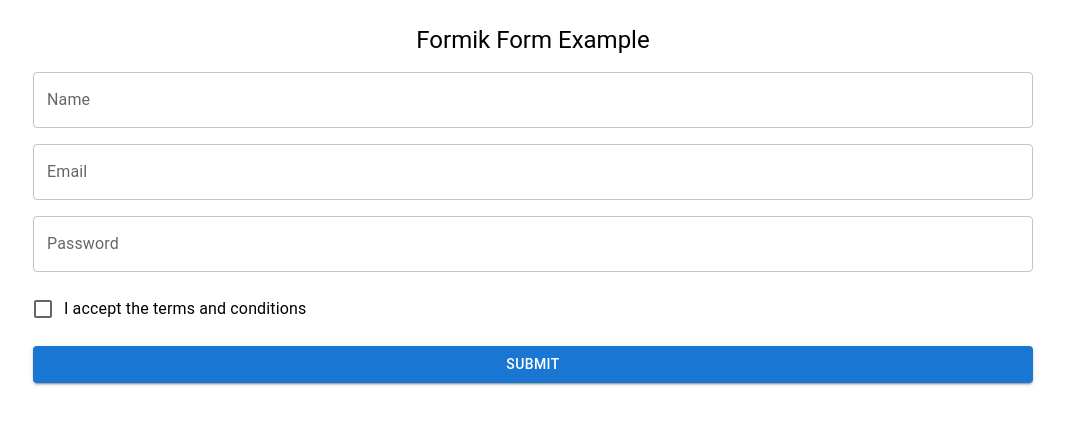
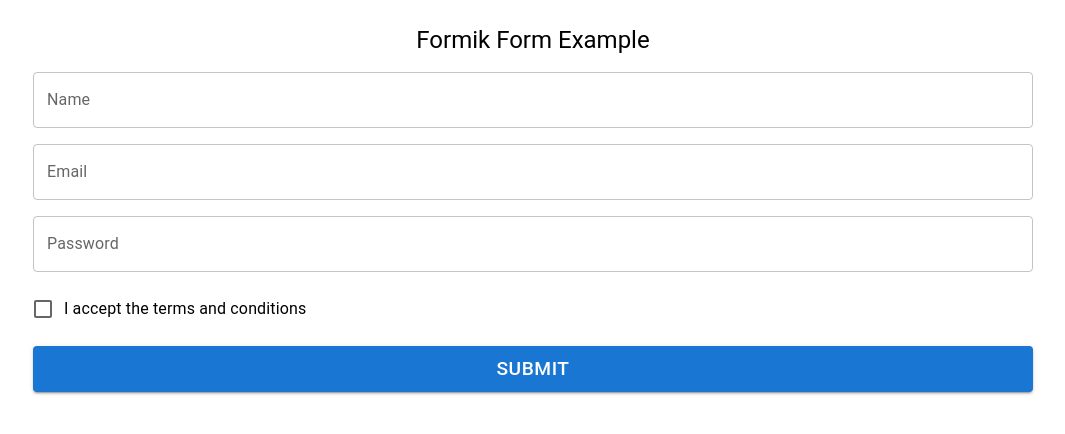
Before and after one commit to theckeler/tesing-formik, a Next.js app: page / in a window 1280 px wide. Shown: the top 434 px of the page, without its empty margins (107-1172 px from the left). Built offline with nearby package versions, Linux system fonts and the light colour scheme.

Commit message:
last edit

```diff
--- a/app/page.tsx
+++ b/app/page.tsx
@@ -155,6 +155,7 @@
 							color="primary"
 							fullWidth
 							disabled={isSubmitting}
+							sx={{ fontSize: "1.2rem" }}
 						>
 							{isSubmitting ? "Submitting..." : "Submit"}
 						</Button>
```
